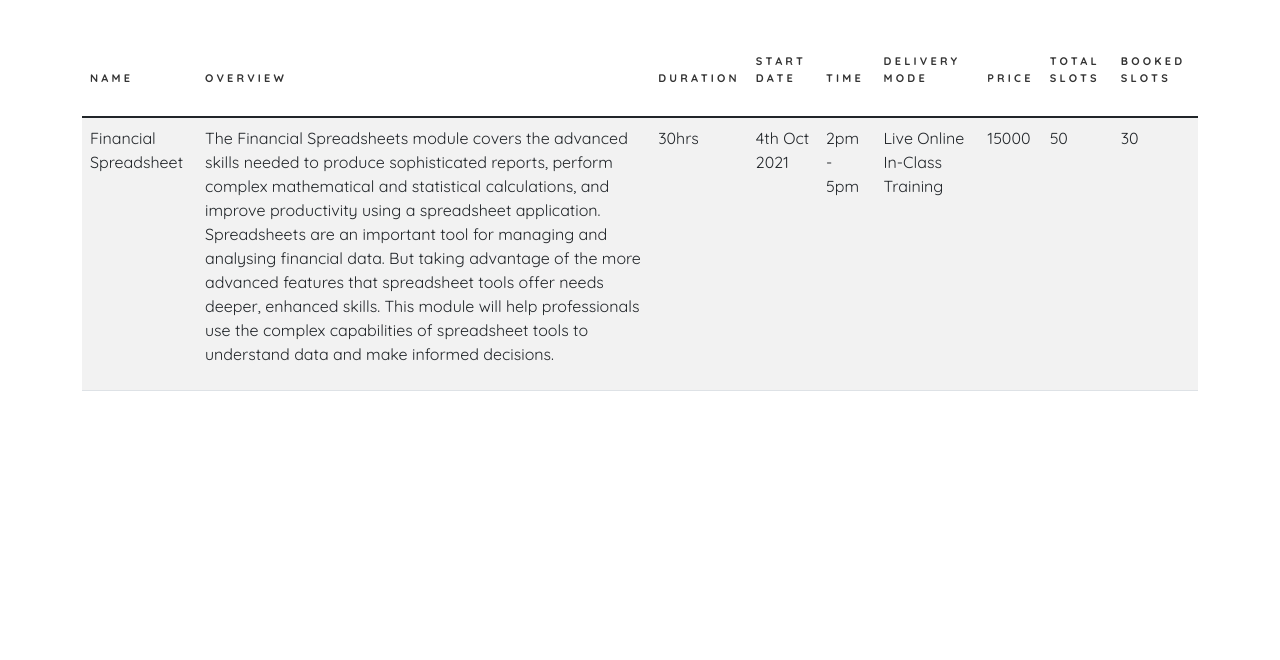
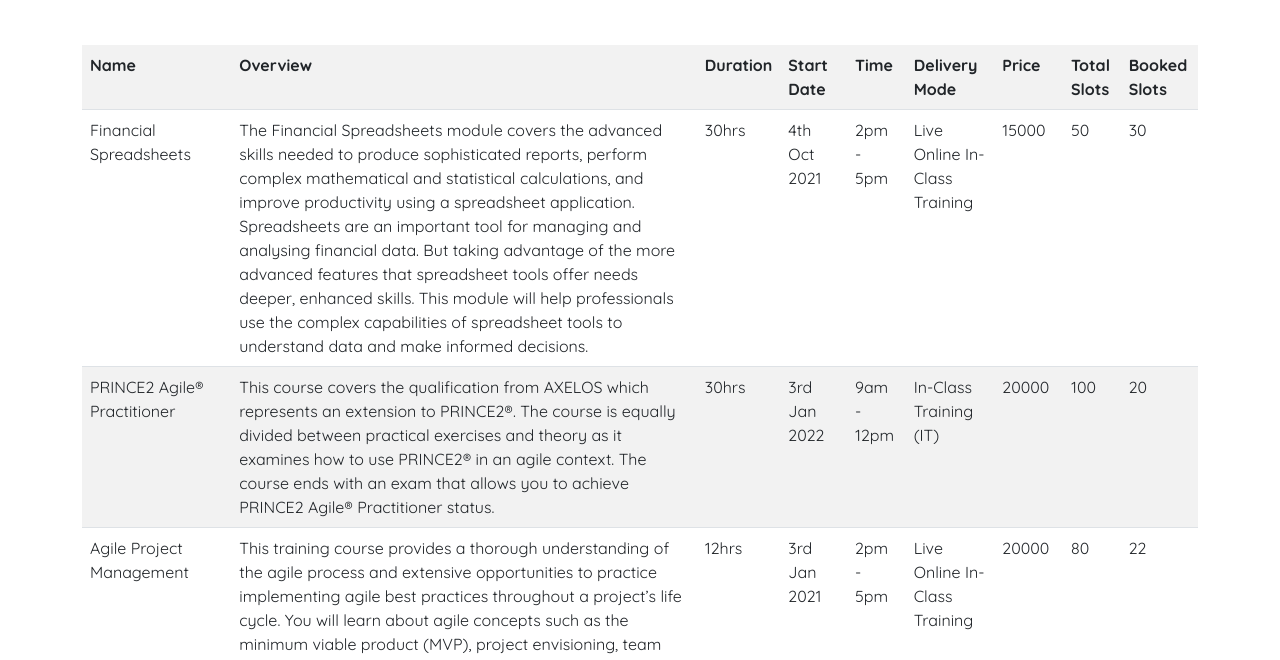
Before and after one commit to teddywaweru/GranularIT_2021-Hackathon, a plain HTML site: page index.html in a window 1280 px wide. Shown: the part 138-798 px from the top of the page. Drawn offline with nearby package versions, Linux system fonts and the light colour scheme.

Commit message:
Table display

```diff
--- a/app.js
+++ b/app.js
@@ -1,7 +1,50 @@
-fetch("./data.json")
-    .then(function(resp){
-            return resp.json();
-    })
-    .then(function(data){
-        console.log(data);
-    });
+// fetch("./data.json")
+//   .then(function (resp) {
+//     return resp.json();
+//   })
+//   .then(function (data) {
+//     console.log(data);
+
+//   });
+
+const apiUrl = "./data.json";
+
+async function getapi(url) {
+    const res = await fetch(url);
+
+    let data = await res.json();
+    console.log(data);
+    courseData(data);
+}
+
+getapi(apiUrl);
+
+function courseData(data) {
+    let tab = `<tr>
+                    <th>Name</th>
+                    <th>Overview</th>
+                    <th>Duration</th>
+                    <th>Start Date</th>
+                    <th>Time</th>
+                    <th>Delivery Mode</th>
+                    <th>Price</th>
+                    <th>Total Slots</th>
+                    <th>Booked Slots</th>
+                </tr>`;
+
+    for (let course of data.courses){
+        tab += `<tr>
+            <td>${course.name}</td>
+            <td>${course.overview}</td>
+            <td>${course.duration}</td>
+            <td>${course.startDate}</td>
+            <td>${course.time}</td>
+            <td>${course.deliveryMode}</td>
+            <td>${course.price}</td>
+            <td>${course.totalSlots}</td>
+            <td>${course.bookedSlots}</td>
+        </tr>`;
+    }
+
+    document.getElementById("row").innerHTML = tab
+}
--- a/index.html
+++ b/index.html
@@ -33,8 +33,8 @@
             <h2 class="mb-5">Courses Table</h2>
             <div class="row">
                 <div class="table-responsive">
-                    <table class="table table-striped custom-table">
-                        <thead>
+                    <table class="table table-striped custom-table" id="row">
+                        <!-- <thead>
                             <tr>
                                 <th>Name</th>
                                 <th>Overview</th>
@@ -47,38 +47,9 @@
                                 <th>Booked Slots</th>
                             </tr>
                         </thead>
-                        <tr scope="row">
-                            <td>Financial Spreadsheet</td>
-                            <td>
-                                <p>The Financial Spreadsheets module covers
-                                    the advanced skills needed to produce
-                                    sophisticated reports, perform complex
-                                    mathematical and statistical calculations,
-                                    and improve productivity using a spreadsheet
-                                    application. Spreadsheets are an important
-                                    tool for managing and analysing financial data.
-                                    But taking advantage of the more advanced features
-                                    that spreadsheet tools offer needs deeper,
-                                    enhanced skills. This module will help
-                                    professionals use the complex capabilities
-                                    of spreadsheet tools to understand data
-                                    and make informed decisions.
-                                </p>
-                            </td>
-                            <td>
-                                <span>30hrs</span>
-                            </td>
-                            <td>
-                                <span>4th Oct 2021</span>
-                            </td>
-                            <td>
-                                <span>2pm - 5pm</span>
-                            </td>
-                            <td>Live Online In-Class Training</td>
-                            <td>15000</td>
-                            <td>50</td>
-                            <td>30</td>
-                        </tr>
+                        <tr scope="row" id="row">
+
+                        </tr> -->
                     </table>
                 </div>
             </div>
```
